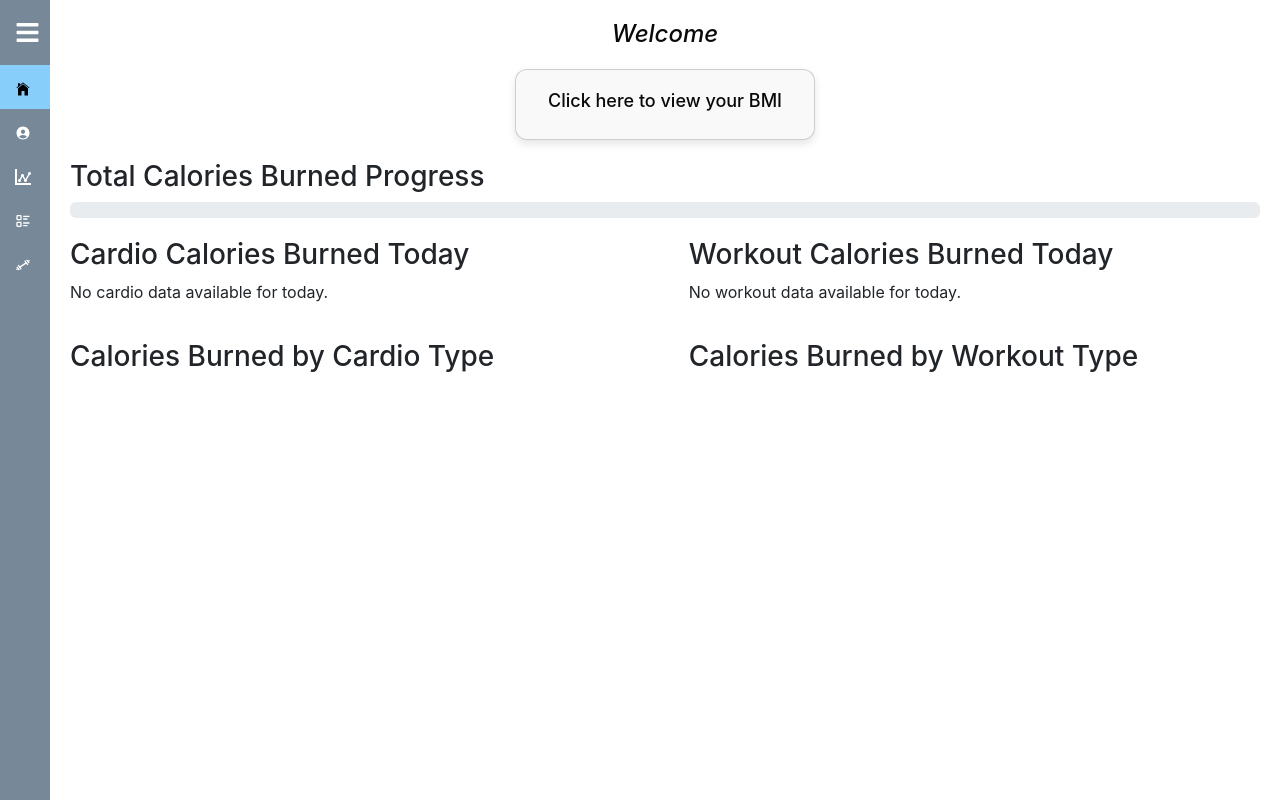
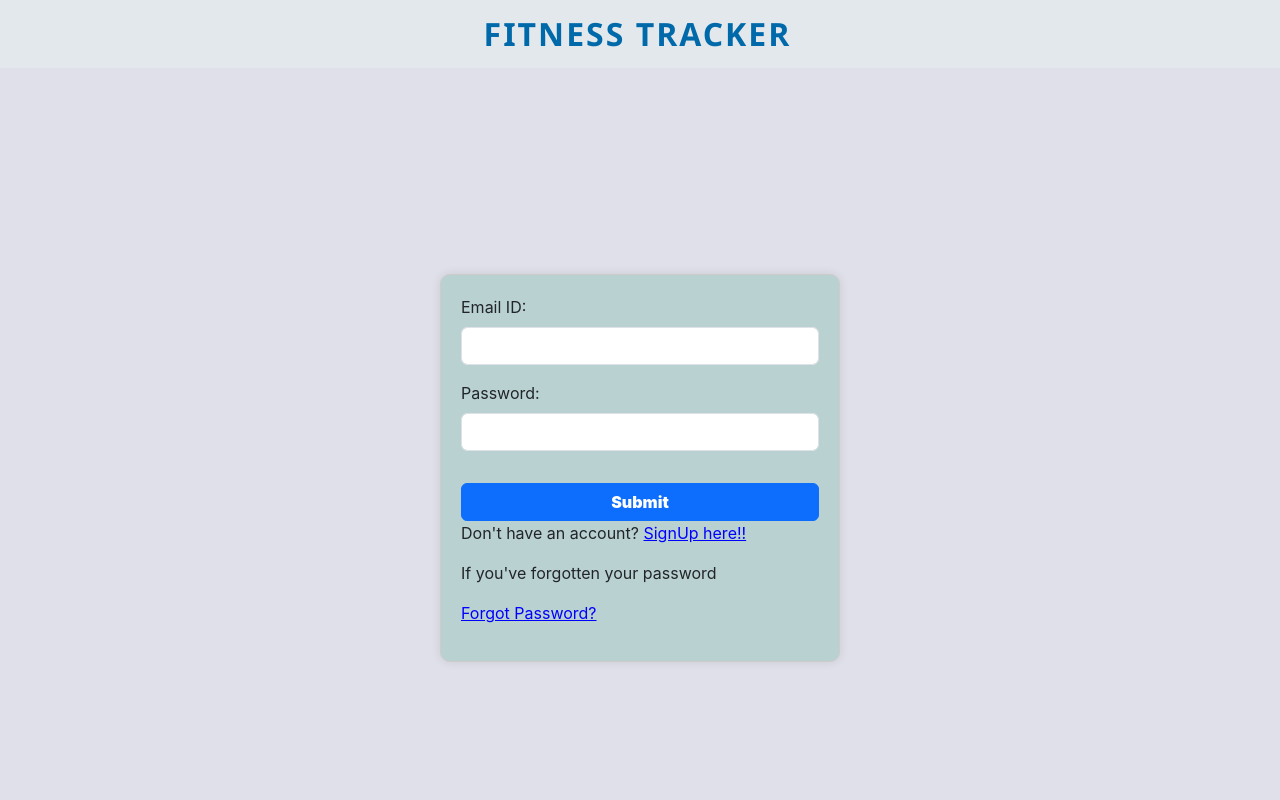
Before and after one commit to SarathViswa09/fitness_tracker, a React (Create React App) app in the folder front-end/: page / in a window 1280 px wide. Shown: the top 800 px of the page. Built offline with nearby package versions, Linux system fonts and the light colour scheme; no server answers.

Commit message:
Revert "Commented some code"

```diff
--- a/front-end/src/App.js
+++ b/front-end/src/App.js
@@ -1,8 +1,10 @@
 import React, { useState } from "react";
 import { BrowserRouter, Route, Routes } from "react-router-dom";
 import "./App.css";
+import Header from "./components/Header";
 import Sidebar from "./components/Sidebar";
 import Home from "./pages/Home";
+import Login from "./pages/Login";
 import Profile from "./pages/Profile";
 import Statistics from "./pages/Statistics";
 import WorkOut from "./pages/WorkOut";
@@ -20,10 +22,10 @@ function App() {
 
   return (
     <BrowserRouter>
-      {/* {isAuthenticated && <Header onLogout={handleLogout} />}
+      {isAuthenticated && <Header onLogout={handleLogout} />}
       {!isAuthenticated ? (
         <Login onLogin={handleLogin} />
-      ) : ( */}
+      ) : (
         <Sidebar>
           <Routes>
             <Route path="/" element={<Home />} />
@@ -32,7 +34,7 @@ function App() {
             <Route path="/workout" element={<WorkOut />} />
           </Routes>
         </Sidebar>
-      {/* )} */}
+      )}
     </BrowserRouter>
   );
 }
--- a/front-end/src/pages/Login.jsx
+++ b/front-end/src/pages/Login.jsx
@@ -1,120 +1,120 @@
-// import axios from "axios";
-// import React, { useState } from "react";
-// import { Form } from "react-bootstrap";
-// import Button from "react-bootstrap/Button";
-// import "../App.css";
-// import ForgotPassword from "./ForgotPassword";
-// import SignUp from "./SignUp";
+import axios from "axios";
+import React, { useState } from "react";
+import { Form } from "react-bootstrap";
+import Button from "react-bootstrap/Button";
+import "../App.css";
+import ForgotPassword from "./ForgotPassword";
+import SignUp from "./SignUp";
 
-// const Login = ({ onLogin }) => {
-//   const [userName, setUserName] = useState("");
-//   const [password, setPassword] = useState("");
-//   const [message, setMessage] = useState("");
-//   const [showSignUp, setShowSignUp] = useState(false);
-//   const [showForgotPassword, setShowForgotPassword] = useState(false);
+const Login = ({ onLogin }) => {
+  const [userName, setUserName] = useState("");
+  const [password, setPassword] = useState("");
+  const [message, setMessage] = useState("");
+  const [showSignUp, setShowSignUp] = useState(false);
+  const [showForgotPassword, setShowForgotPassword] = useState(false);
 
-//   const submitHandler = async () => {
-//     try {
-//       const response = await axios.post(
-//         "/login",
-//         {
-//           userName,
-//           password,
-//         },
-//         {
-//           headers: {
-//             "Content-Type": "application/json",
-//           },
-//           withCredentials: true,
-//         }
-//       );
-//       setMessage("Login successful!");
-//       onLogin();
-//     } catch (error) {
-//       console.error("Error details:", error);
-//       setMessage(
-//         "Error: " + (error.response ? error.response.data : error.message)
-//       );
-//     }
-//   };
+  const submitHandler = async () => {
+    try {
+      const response = await axios.post(
+        "/login",
+        {
+          userName,
+          password,
+        },
+        {
+          headers: {
+            "Content-Type": "application/json",
+          },
+          withCredentials: true,
+        }
+      );
+      setMessage("Login successful!");
+      onLogin();
+    } catch (error) {
+      console.error("Error details:", error);
+      setMessage(
+        "Error: " + (error.response ? error.response.data : error.message)
+      );
+    }
+  };
 
-//   if (showSignUp) {
-//     return <SignUp />;
-//   }
+  if (showSignUp) {
+    return <SignUp />;
+  }
 
-//   if (showForgotPassword) {
-//     return <ForgotPassword />;
-//   }
+  if (showForgotPassword) {
+    return <ForgotPassword />;
+  }
 
-//   return (
-//     <>
-//       <header>
-//         <div className="header">
-//           <b style={{ color: "#0069aa" }}>Fitness Tracker</b>
-//         </div>
-//       </header>
-//       <div className="login-container">
-//         <div className="login-box">
-//           <Form
-//             onSubmit={(e) => {
-//               e.preventDefault();
-//               submitHandler();
-//             }}
-//           >
-//             <Form.Group className="mb-3">
-//               <Form.Label>Email ID:</Form.Label>
-//               <Form.Control
-//                 type="text"
-//                 value={userName}
-//                 onChange={(e) => setUserName(e.target.value)}
-//               />
-//             </Form.Group>
+  return (
+    <>
+      <header>
+        <div className="header">
+          <b style={{ color: "#0069aa" }}>Fitness Tracker</b>
+        </div>
+      </header>
+      <div className="login-container">
+        <div className="login-box">
+          <Form
+            onSubmit={(e) => {
+              e.preventDefault();
+              submitHandler();
+            }}
+          >
+            <Form.Group className="mb-3">
+              <Form.Label>Email ID:</Form.Label>
+              <Form.Control
+                type="text"
+                value={userName}
+                onChange={(e) => setUserName(e.target.value)}
+              />
+            </Form.Group>
 
-//             <Form.Group className="mb-3">
-//               <Form.Label>Password:</Form.Label>
-//               <Form.Control
-//                 type="password"
-//                 value={password}
-//                 onChange={(e) => setPassword(e.target.value)}
-//               />
-//             </Form.Group>
+            <Form.Group className="mb-3">
+              <Form.Label>Password:</Form.Label>
+              <Form.Control
+                type="password"
+                value={password}
+                onChange={(e) => setPassword(e.target.value)}
+              />
+            </Form.Group>
 
-//             <Button variant="primary" type="button" onClick={submitHandler}>
-//               <b>Submit</b>
-//             </Button>
-//             {message && <div className="alert alert-info mt-3">{message}</div>}
-//             <p>
-//               Don't have an account?{" "}
-//               <span
-//                 className="disp_signup"
-//                 style={{
-//                   cursor: "pointer",
-//                   color: "blue",
-//                   textDecoration: "underline",
-//                 }}
-//                 onClick={() => setShowSignUp(true)}
-//               >
-//                 SignUp here!!
-//               </span>
-//             </p>
-//             <p>If you've forgotten your password</p>
-//             <p>
-//               <span
-//                 style={{
-//                   cursor: "pointer",
-//                   color: "blue",
-//                   textDecoration: "underline",
-//                 }}
-//                 onClick={() => setShowForgotPassword(true)}
-//               >
-//                 Forgot Password?
-//               </span>
-//             </p>
-//           </Form>
-//         </div>
-//       </div>
-//     </>
-//   );
-// };
+            <Button variant="primary" type="button" onClick={submitHandler}>
+              <b>Submit</b>
+            </Button>
+            {message && <div className="alert alert-info mt-3">{message}</div>}
+            <p>
+              Don't have an account?{" "}
+              <span
+                className="disp_signup"
+                style={{
+                  cursor: "pointer",
+                  color: "blue",
+                  textDecoration: "underline",
+                }}
+                onClick={() => setShowSignUp(true)}
+              >
+                SignUp here!!
+              </span>
+            </p>
+            <p>If you've forgotten your password</p>
+            <p>
+              <span
+                style={{
+                  cursor: "pointer",
+                  color: "blue",
+                  textDecoration: "underline",
+                }}
+                onClick={() => setShowForgotPassword(true)}
+              >
+                Forgot Password?
+              </span>
+            </p>
+          </Form>
+        </div>
+      </div>
+    </>
+  );
+};
 
-// export default Login;
+export default Login;
```
